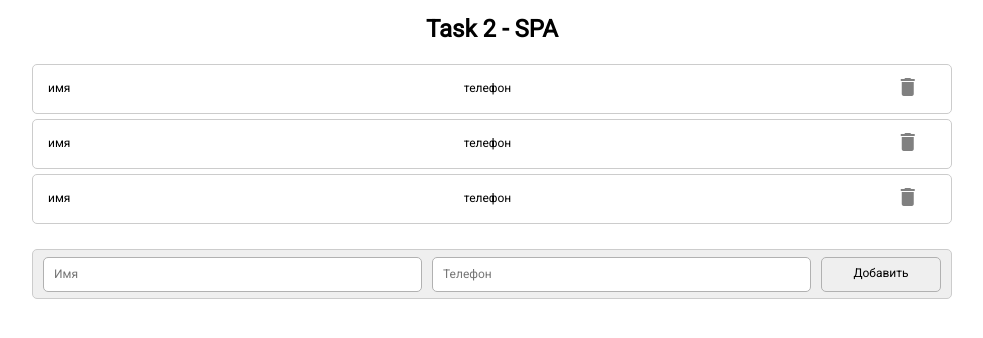
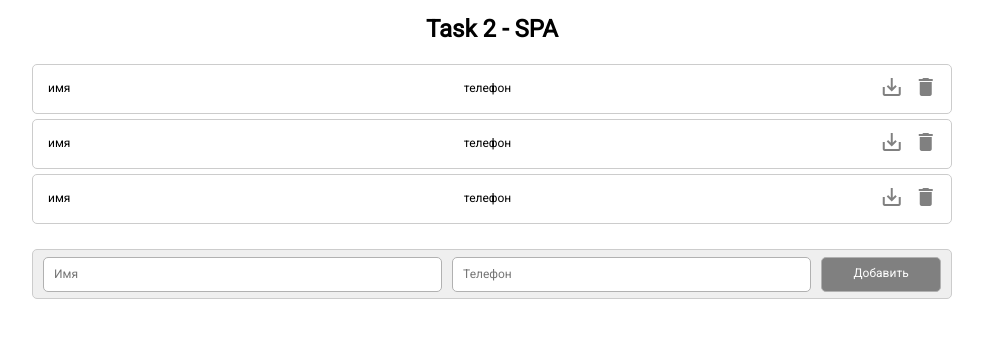
Before and after one commit to evn88/spa, a website built with webpack: page src/index.html in a window 1280 px wide. Shown: the whole page, without its empty margins (148-1131 px from the left). Built offline with nearby package versions, Linux system fonts and the light colour scheme.

Commit message:
add button

```diff
--- a/src/index.html
+++ b/src/index.html
@@ -17,6 +17,7 @@
         <div class="item item__name" contenteditable>имя</div>
         <div class="item item__phone" contenteditable>телефон</div>
         <div class="item item__edit">
+          <a href="#"><span class="material-icons">save_alt</span></a>
           <a href="#"><span class="material-icons">delete</span></a>
         </div>
       </div>
@@ -24,6 +25,7 @@
         <div class="item item__name" contenteditable>имя</div>
         <div class="item item__phone" contenteditable>телефон</div>
         <div class="item item__edit">
+          <a href="#"><span class="material-icons">save_alt</span></a>
           <a href="#"><span class="material-icons">delete</span></a>
         </div>
       </div>
@@ -31,6 +33,7 @@
         <div class="item item__name" contenteditable>имя</div>
         <div class="item item__phone" contenteditable>телефон</div>
         <div class="item item__edit">
+          <a href="#"><span class="material-icons">save_alt</span></a>
           <a href="#"><span class="material-icons">delete</span></a>
         </div>
       </div>
--- a/src/scss/index.scss
+++ b/src/scss/index.scss
@@ -38,6 +38,10 @@ body {
     align-items: center;
     border: 1px solid #ccc;
     border-radius: 5px;
+    -webkit-transition: all 0.3s ease-out;
+    -moz-transition: all 0.3s ease-out;
+    -o-transition: all 0.3s ease-out;
+    transition: all 0.3s ease-out;
     &:hover {
       background-color: #f4f4f4;
     }
@@ -55,12 +59,19 @@ body {
       &__edit {
         width: 70px;
         text-align: right;
+        display: flex;
+        justify-content: space-between;
+
         a {
           color: gray;
           padding-right: 10px;
+          -webkit-transition: all 0.3s ease-out;
+          -moz-transition: all 0.3s ease-out;
+          -o-transition: all 0.3s ease-out;
+          transition: all 0.3s ease-out;
 
           &:hover {
-            color: burlywood;
+            color: rgb(63, 183, 252);
           }
         }
       }
@@ -86,11 +97,29 @@ body {
     border: 1px solid #b1b1b1;
     border-radius: 5px;
 
-    &[type="text"] {
-      flex-grow: 1;
+    &#formName {
+      flex-basis: 400px;
+      box-sizing: border-box;
     }
+
+    &#formPhone {
+      flex-basis: 360px;
+      box-sizing: border-box;
+    }
+
     &[type="button"] {
       width: 120px;
+      background-color: gray;
+      color: white;
+      -webkit-transition: all 0.3s ease-out;
+      -moz-transition: all 0.3s ease-out;
+      -o-transition: all 0.3s ease-out;
+      transition: all 0.3s ease-out;
+
+    }
+
+    &[type="button"]:hover {
+      background-color: rgb(63, 183, 252);
     }
   }
 }
```
